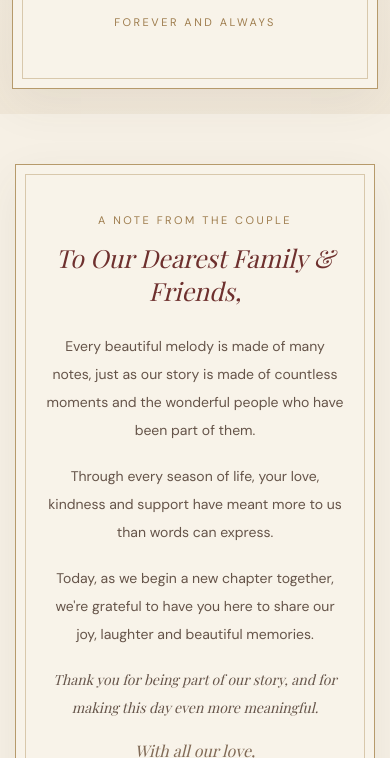
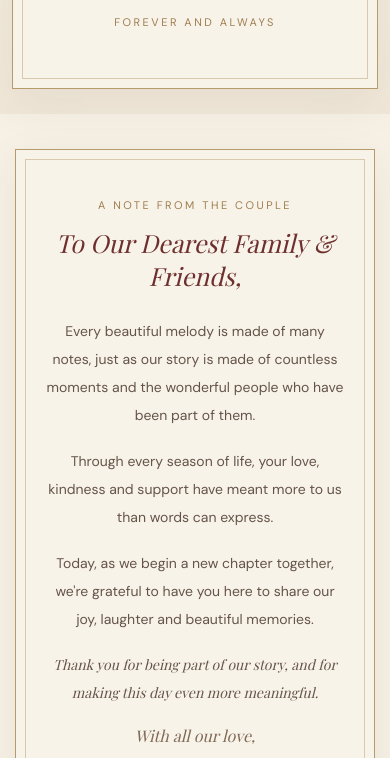
Before and after one commit to luckysunshineforeverandalways/nicholas-yenling-wedding-day, a plain HTML site: page index.html in a window 390 px wide. Shown: the part 790-1548 px from the top of the page. Drawn offline with nearby package versions, Linux system fonts and the light colour scheme; a web font is replaced by a local one.

Commit message:
Enhance layout and responsiveness in index.html
Added CSS styles for alignment, navigation, and mobile adjustments.

```diff
--- a/index.html
+++ b/index.html
@@ -330,6 +330,70 @@ footer {
     font-size: 10px;
   }
 }
+/* ALIGNMENT AND NAVIGATION FIX */
+
+/* Keep all concert pages the same width */
+.concert-hero .frame,
+#welcome .frame,
+#music .music-frame {
+  width: 100%;
+  max-width: 700px;
+  margin-left: auto;
+  margin-right: auto;
+}
+
+/* Keep the inner borders consistent */
+.concert-hero .frame-inner,
+#welcome .frame-inner,
+#music .music-inner {
+  border: 1px solid var(--line);
+}
+
+/* Reduce excessive space before sections */
+section {
+  padding-top: 35px;
+  padding-bottom: 55px;
+}
+
+/* Position sections below sticky navigation */
+section,
+header[id] {
+  scroll-margin-top: 85px;
+}
+
+/* Make music programme start near its anchor */
+#music {
+  padding-top: 15px;
+}
+
+/* Keep welcome page neatly aligned */
+#welcome {
+  padding-top: 35px;
+}
+
+/* Mobile adjustments */
+@media (max-width: 600px) {
+  .concert-hero .frame,
+  #welcome .frame,
+  #music .music-frame {
+    max-width: 100%;
+  }
+
+  section {
+    padding-top: 25px;
+    padding-bottom: 40px;
+  }
+
+  #music {
+    padding-top: 12px;
+  }
+
+  section,
+  header[id] {
+    scroll-margin-top: 100px;
+  }
+}
+
 </style>
 </head>
 
```
